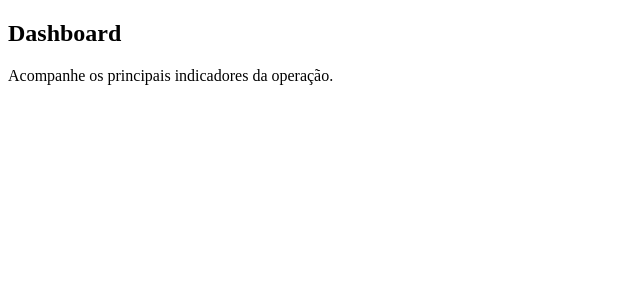
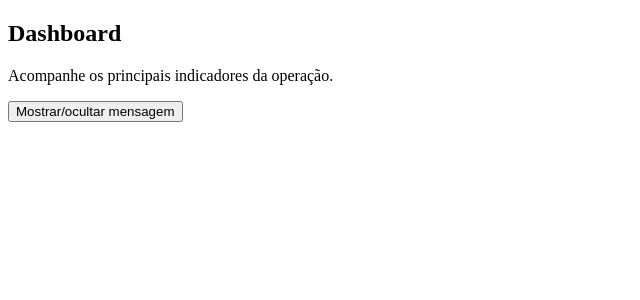
Before and after one commit to aczaffalon/seller-flow, an Angular app: page / in a window 1280 px wide. Shown: the top 300 px of the page, without its empty margins (0-640 px from the left). Built offline with nearby package versions, Linux system fonts and the light colour scheme.

Commit message:
feat: add dashboard interaction with signals

```diff
--- a/src/app/features/dashboard/dashboard.html
+++ b/src/app/features/dashboard/dashboard.html
@@ -1,4 +1,12 @@
 <section>
   <h1>{{ pageTitle }}</h1>
   <p>{{ pageDescription }}</p>
+
+  <button type="button" (click)="toggleWelcomeMessage()">
+    Mostrar/ocultar mensagem
+  </button>
+
+  @if (showWelcomeMessage()) {
+    <p>Bem-vindo ao SellerFlow!</p>
+}
 </section>
--- a/src/app/features/dashboard/dashboard.ts
+++ b/src/app/features/dashboard/dashboard.ts
@@ -1,4 +1,4 @@
-import { Component } from '@angular/core';
+import { Component, signal } from '@angular/core';
 
 @Component({
   imports: [],
@@ -10,4 +10,10 @@ export class Dashboard {
   protected readonly pageTitle = 'Dashboard';
   protected readonly pageDescription =
     'Acompanhe os principais indicadores da operação.';
+
+  protected readonly showWelcomeMessage = signal(false);
+
+  protected toggleWelcomeMessage(): void {
+  this.showWelcomeMessage.update((currentValue) => !currentValue);
 }
+}
```
